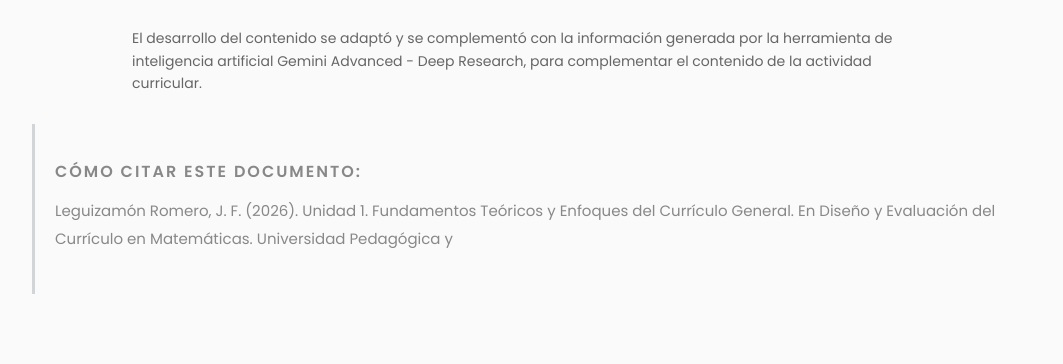
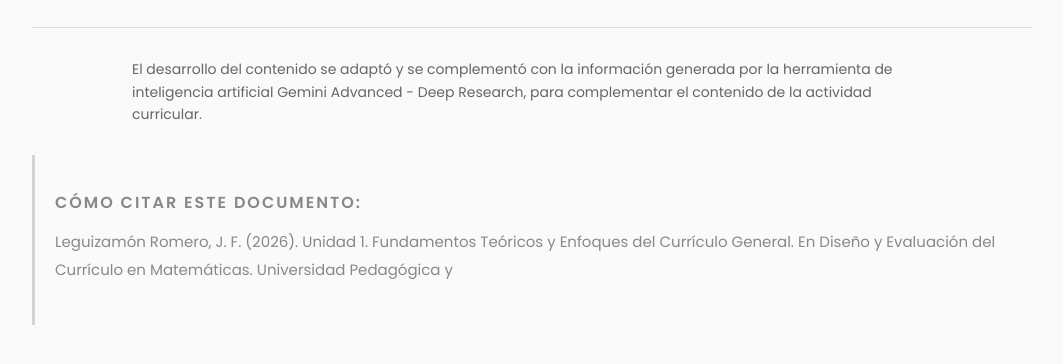
Before and after one commit to andres-caro01/U1_Diseno_y_Evaluacion_del_Curriculo_en_Matematicas, a plain HTML site: page Creditos/index.html in a window 1280 px wide. Shown: the part 480-844 px from the top of the page, without its empty margins (108-1171 px from the left). Drawn offline with nearby package versions, Linux system fonts and the light colour scheme.

Commit message:
Update index.html

```diff
--- a/Creditos/index.html
+++ b/Creditos/index.html
@@ -211,6 +211,8 @@
     </div>
   </div>
 
+  <hr style="border: 0; height: 1px; background: #e0e0e0; max-width: 1000px; margin: 0 auto 30px auto;">
+
   <div class="block">
     <div class="ai-disclaimer">
       El desarrollo del contenido se adaptó y se complementó con la información generada por la herramienta
```
